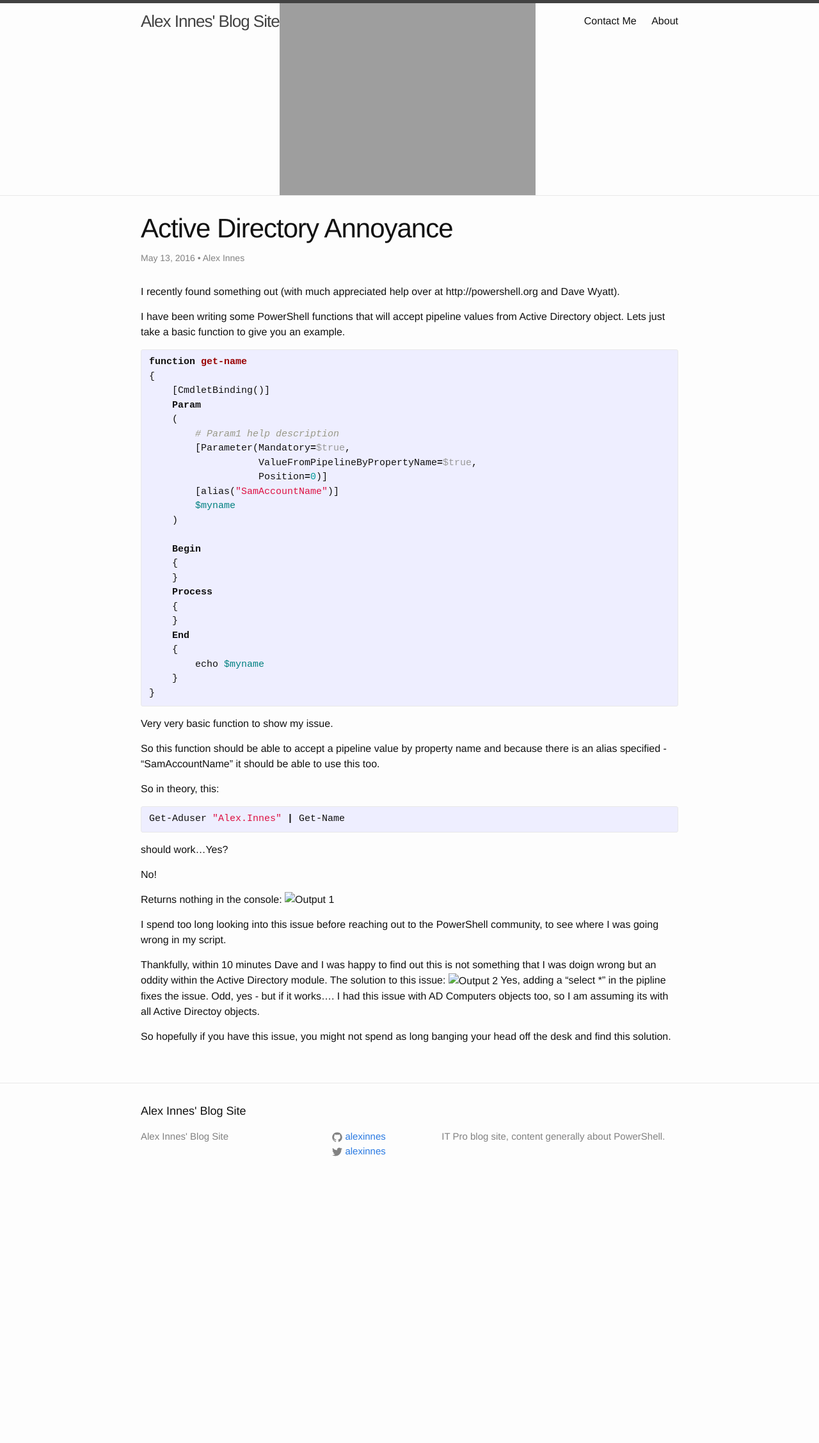
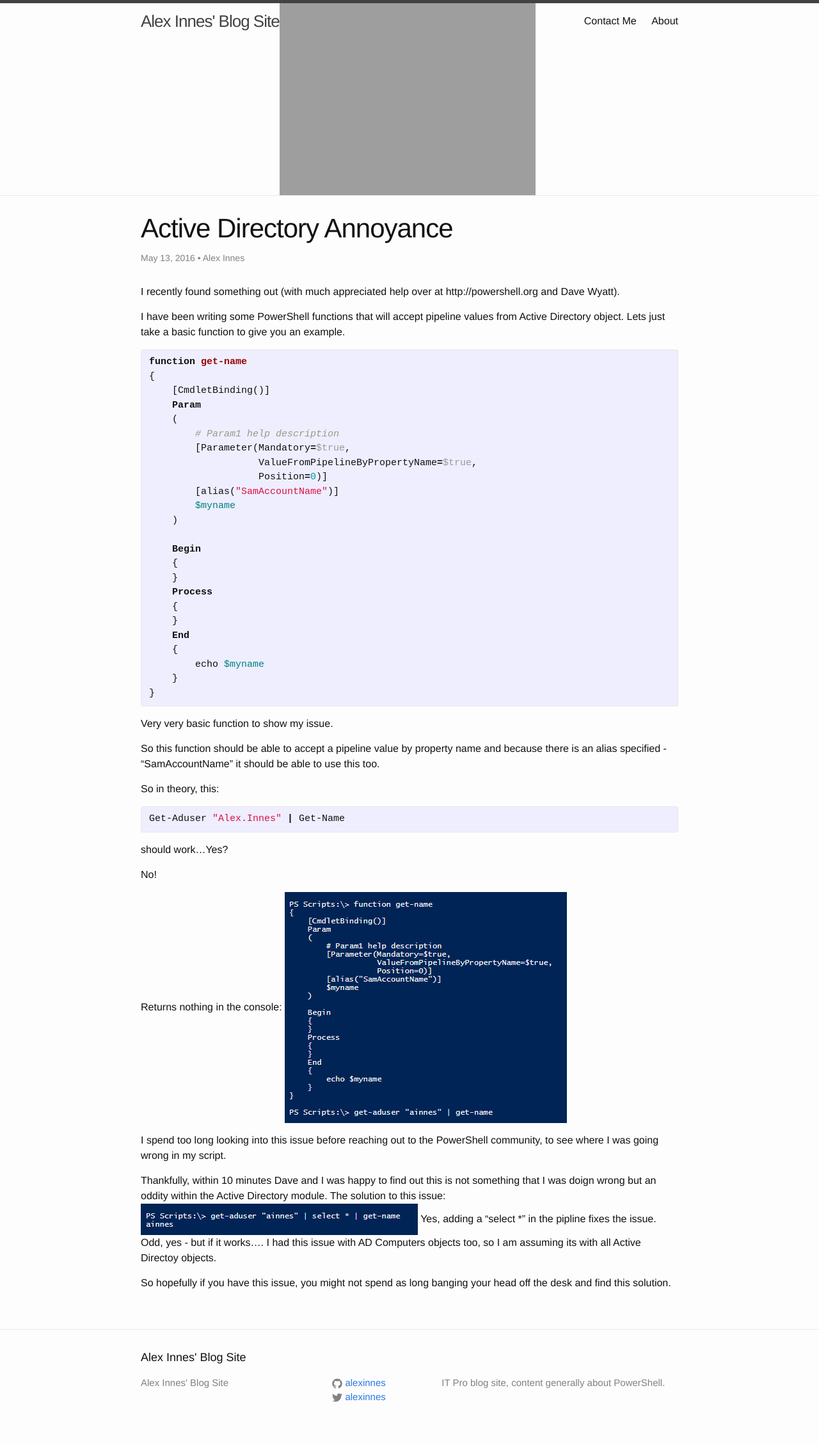
Before and after one commit to alexinnes/alexinnes.github.io, a Jekyll site: the page built from _posts/2016-05-13-Active-Directory-Annoyance.markdown, in a window 1280 px wide. Shown: the whole page at 64% size. Built offline with Jekyll 4.4.1, drawn with Linux system fonts in a browser that asks for light colours; before the commit the page ends 1870 px from its top, so only the background shows below that.

Commit message:
Updated imagee links

```diff
--- a/_posts/2016-05-13-Active-Directory-Annoyance.markdown
+++ b/_posts/2016-05-13-Active-Directory-Annoyance.markdown
@@ -51,13 +51,13 @@ should work...Yes?
 No!
 
 Returns nothing in the console:
-![Output 1](Images\Active_Directory_Annoyance\Output1.PNG)
+![Output 1](/Images/Active_Directory_Annoyance/Output1.PNG)
 
 I spend too long looking into this issue before reaching out to the PowerShell community, to see where I was going wrong in my script.
 
 Thankfully, within 10 minutes Dave and I was happy to find out this is not something that I was doign wrong but an oddity within the Active Directory module.
 The solution to this issue:
-![Output 2](Images\Active_Directory_Annoyance\Output2.PNG)
+![Output 2](/Images/Active_Directory_Annoyance/Output2.PNG)
 Yes, adding a "select *" in the pipline fixes the issue. Odd, yes - but if it works....
 I had this issue with AD Computers objects too, so I am assuming its with all Active Directoy objects.
 
```
